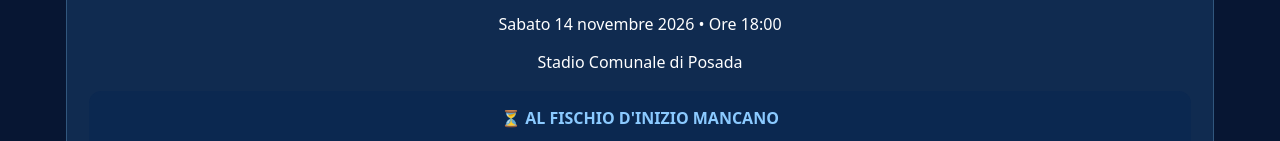
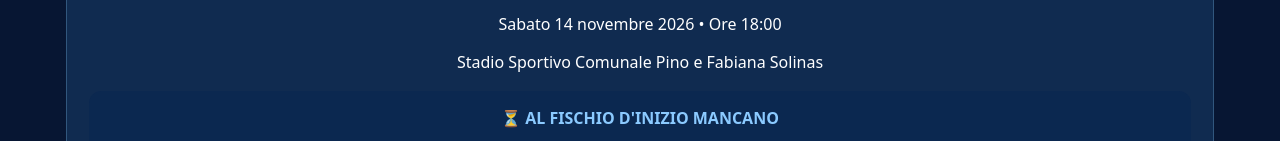
Before and after one commit to SINISCOLA-web/ac-siniscola-2010, a plain HTML site: page index.html in a window 1280 px wide. Shown: the part 1553-1694 px from the top of the page. Drawn offline with Linux system fonts and the light colour scheme.

Commit message:
Update match location in index.html

```diff
--- a/index.html
+++ b/index.html
@@ -39,7 +39,7 @@ nav{align-items:center}nav a{white-space:nowrap}.hero-inner{padding-bottom:55px}
 <h3>PROSSIMA PARTITA • CASA</h3>
 <div class="mcteam"><strong>SINISCOLA</strong><span class="mcscore">VS</span><strong>POSADA</strong></div>
 <p style="text-align:center">Sabato 14 novembre 2026 • Ore 18:00</p>
-<p style="text-align:center">Stadio Comunale di Posada</p>
+<p style="text-align:center">Stadio Sportivo Comunale Pino e Fabiana Solinas</p>
 <div id="conto-partita" style="text-align:center;background:#0b2850;border-radius:12px;padding:16px;margin:18px 0;color:white">
 <div style="color:#8bcaff;font-weight:bold;margin-bottom:10px">⏳ AL FISCHIO D'INIZIO MANCANO</div>
 <div id="tempo-partita" style="font-size:23px;font-weight:900;color:white">Caricamento...</div>
```
